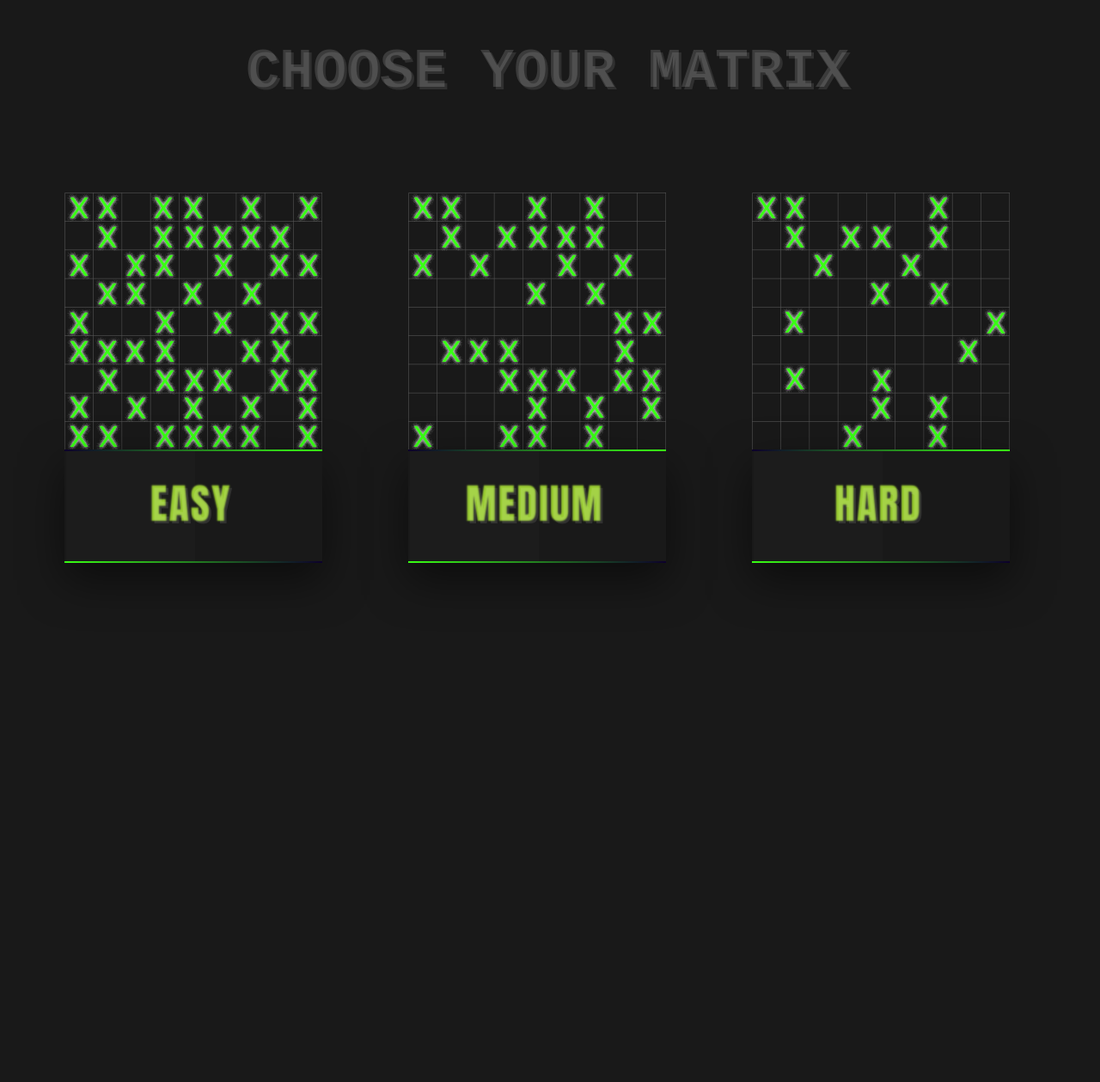
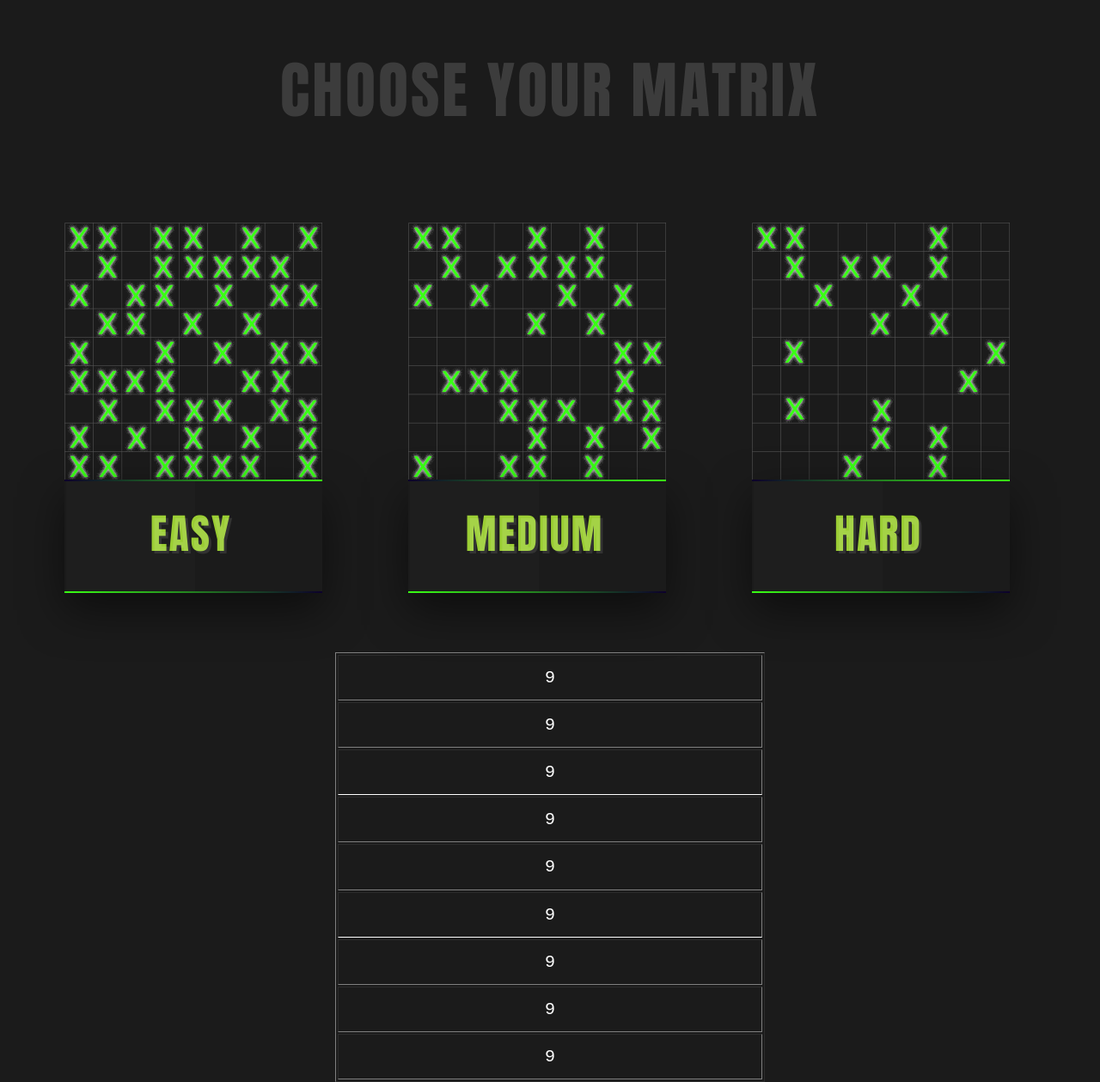
Before and after one commit to adirpion/sudoku, a plain HTML site: page index.html in a window 1280 px wide. Shown: the whole page at 86% size. Before the commit the page ends 800 px from the top, so only its background shows below. Drawn offline with Linux system fonts and the light colour scheme.

Commit message:
Start to work on JS file

```diff
--- a/app.js
+++ b/app.js
@@ -0,0 +1,19 @@
+let sudoku = document.getElementById("sudoku");
+let table = '<table border="1" width="500">';
+let randNumber = Math.floor(Math.random() * (9 - 1 + 1)) + 1;
+let numbers = [1,2,3,4,5,6,7,8,9];
+
+for (let i=0; i < numbers.length; i++){
+    table = table + '<tr>';
+    for (let j=0; j < numbers.length; j++){
+        if(numbers[i] == numbers[j]){
+            table = table + '<td>' + randNumber + '</td>';
+        }
+        //console.log(numbers[j]);
+    }
+    table = table + '</tr>';
+    //console.log(numbers[i]);
+}
+
+table = table + '</table>';
+sudoku.innerHTML = table;
--- a/index.html
+++ b/index.html
@@ -41,6 +41,7 @@
         </a>
     </div>
 </section>
+<div id="sudoku"></div>
     <script src="app.js"></script>
 </body>
 </html>
--- a/style.css
+++ b/style.css
@@ -5,16 +5,18 @@
 }
 
 body{
-    background: rgba(0, 0, 0, 0.9);
+    background: rgb(27, 27, 27);
     font-family:monospace;
 }
 .title {
-    color:rgba(255, 255, 255, 0.1);
-    font-size:5em;
+    color:rgba(255, 255, 255, 0.15);
+    font-size:4.5em;
     margin-top:50px;
     text-align: center;
-    text-shadow: -3px -3px 0px rgba(255,255,255,0.15);
     text-transform: uppercase;
+    font-family: Impact, Haettenschweiler, 'Arial Narrow Bold', sans-serif;
+    padding: 0;
+    letter-spacing: 3px;
 }
 section{
     display: flex;
@@ -54,7 +56,7 @@ section{
     padding:30px;
     width: 300px;
     color:rgba(255, 255, 255, 0.1);
-    text-shadow:-3px -3px 2px yellowgreen ;
+    text-shadow:-3px -3px yellowgreen ;
     overflow: hidden;
     font-family: Impact, Haettenschweiler, 'Arial Narrow Bold', sans-serif;
 }
@@ -137,3 +139,21 @@ section{
         transform: translateY(-100%);
     }
 }
+#sudoku{
+    color:#fff;
+    text-align: center;
+    position: absolute;
+    left:50%;
+    transform: translateX(-50%);
+}
+#sudoku table{
+    width: 500px;
+    height: 500px;
+    font-size: 20px;
+}
+tr:nth-child(3),tr:nth-child(6){
+    border-bottom: 4px solid #fff;
+}
+td:nth-child(3),td:nth-child(6){
+    border-right: 4px solid #fff;
+}
```
